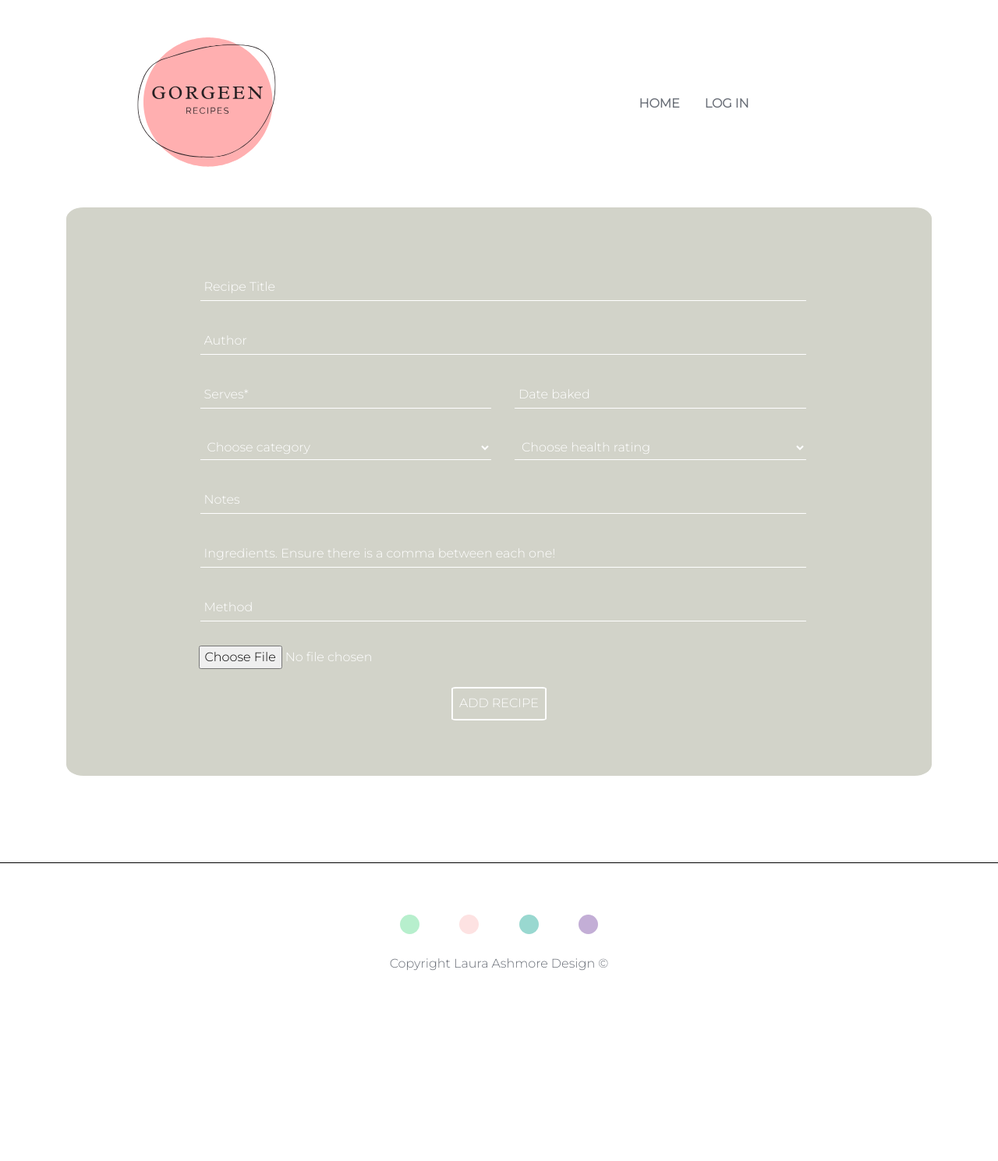
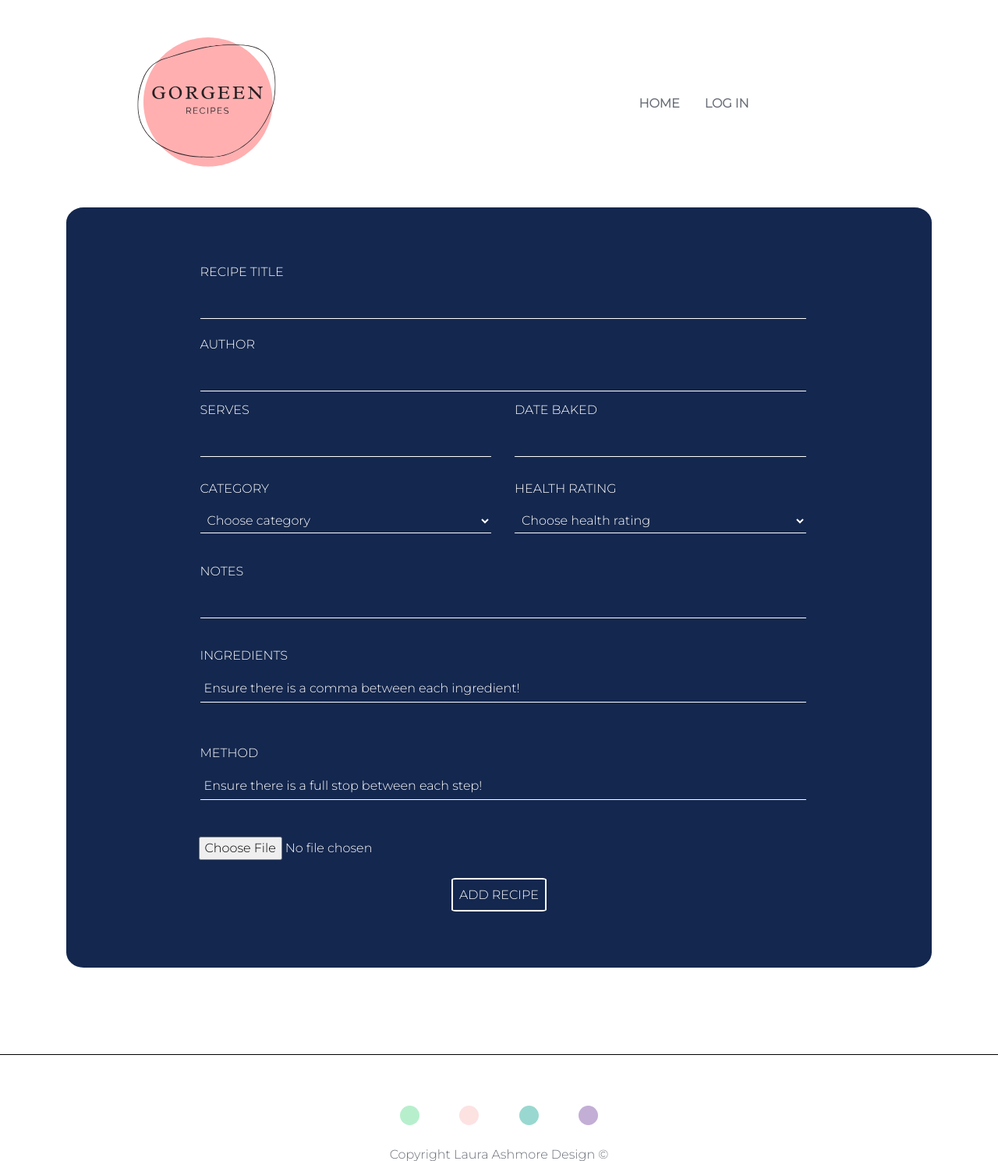
Before and after one commit to laura-ash/recipe-collection, a Flask app: page /add_recipe in a window 1280 px wide. Shown: the top 1489 px of the page at 78% size. Before the commit the page ends 1245 px from the top, so only its background shows below. Run offline with Flask 2, Linux system fonts and the light colour scheme; data that the repository does not hold is empty; some libraries are stand-ins or nearby versions.

Commit message:
Edited form label and spacing

```diff
--- a/static/css/style.css
+++ b/static/css/style.css
@@ -29,8 +29,9 @@ body {
     padding: 5px;
     margin: 5px;
     width: 100%;
-    background-color: #d2d3c9;
+    background-color: #14274e;
     color: white;
+    overflow: hidden;
 }
 
 ::placeholder {
@@ -58,15 +59,27 @@ input:focus {
 }
 
 .form-card {
-    border: 2px solid #d2d3c9;;
-    background-color: #d2d3c9;
+    border: 2px solid #14274e;;
+    background-color: #14274e;
     border-radius: 2%;
     margin-bottom: 10%;
 }
 
+label {
+    color: #fff;
+    padding-left: 5px;
+    text-transform: uppercase;
+    margin-top: 2%;
+}
 
 .center-btn {
     text-align: center;
+}
+
+
+.f-space {
+    margin-top: 2%;
+    margin-bottom: 2%;
 }
 
 .file {
@@ -244,8 +257,8 @@ footer {
 /* recipe cards */
 
 .card-img, .card-img-top {
-    width: 280px;
-    height: 170px;
+    width: 100%;
+    height: 100%;
 }
 
 .card-button {
--- a/templates/pages/add_recipe.html
+++ b/templates/pages/add_recipe.html
@@ -4,23 +4,23 @@
 <div class="flex-container form-card container">
     <form method="POST" action="" class="recipe-form row" enctype="multipart/form-data">
             <div class="form-container col-sm-12">
-                <label for="recipe_name"></label>
-                <input type="text" class="form-input" id="recipe_name" name="recipe_name" placeholder="Recipe Title" required>
+                <label for="recipe_name">Recipe Title</label>
+                <input type="text" class="form-input" id="recipe_name" name="recipe_name" required>
             </div>
             <div class="form-container col-sm-12">
-                <label for="author"></label>
-                <input type="text" class="form-input" id="author" name="author" placeholder="Author" required>
+                <label for="author">Author</label>
+                <input type="text" class="form-input" id="author" name="author" required>
             </div>
             <div class="form-container col-sm-6">
-                <label for="serves"></label>
-                <input type="text" class="form-input" id="serves" name="serves" placeholder="Serves*">
+                <label for="serves">Serves</label>
+                <input type="text" class="form-input" id="serves" name="serves">
             </div>
             <div class="form-container col-sm-6">
-                <label for="date_baked"></label>
-                <input type="text" class="form-input" id="date_baked" name="date_baked" placeholder="Date baked" required>
+                <label for="date_baked">Date baked</label>
+                <input type="text" class="form-input" id="date_baked" name="date_baked" required>
             </div>
-            <div class="form-container col-sm-6">
-                <label for="category_name"></label>
+            <div class="form-container col-sm-6 f-space">
+                <label for="category_name">Category</label>
                 <select class="form-input" id="category_name" name="category_name" required>
                         <option value="" disabled selected>Choose category</option>
                         {% for category in categories %}
@@ -29,8 +29,8 @@
                 </select>
             </div>
 
-            <div class="form-container col-sm-6">
-                <label for="health_rating"></label>
+            <div class="form-container col-sm-6 f-space">
+                <label for="health_rating">Health Rating</label>
                 <select class="form-input" id="health_rating" name="health_rating" required>
                         <option value="" disabled selected>Choose health rating</option>
                         {% for rating in ratings %}
@@ -39,16 +39,16 @@
                 </select>
             </div>
             <div class="form-container col-sm-12">
-                <label for="notes"></label>
-                <input type="text" class="form-input" id="notes" name="notes" placeholder="Notes" required>
+                <label for="notes">Notes</label>
+                <input type="text" class="form-input" id="notes" name="notes" required>
             </div>
-            <div class="form-container col-sm-12">
-                <label for="ingredients"></label>
-                <input type="text" class="form-input" id="ingredients" name="ingredients" placeholder="Ingredients. Ensure there is a comma between each one!">
+            <div class="form-container col-sm-12 f-space">
+                <label for="ingredients">Ingredients</label>
+                <input type="text" class="form-input" id="ingredients" name="ingredients" placeholder="Ensure there is a comma between each ingredient!">
             </div>
-            <div class="form-container col-sm-12">
-                <label for="method"></label>
-                <input type="text" class="form-input" id="method" name="method" placeholder="Method" required>
+            <div class="form-container col-sm-12 f-space">
+                <label for="method">Method</label>
+                <input type="text" class="form-input" id="method" name="method" placeholder="Ensure there is a full stop between each step!" required>
             </div>
             <div class="btn col-sm-12 left-btn">
                 <input type="file" class="file" accept="image/*" name="photo_url" id="photo_url" required>
```
Also changed, not shown: templates/pages/edit_recipe.html (+4 -4 lines).
